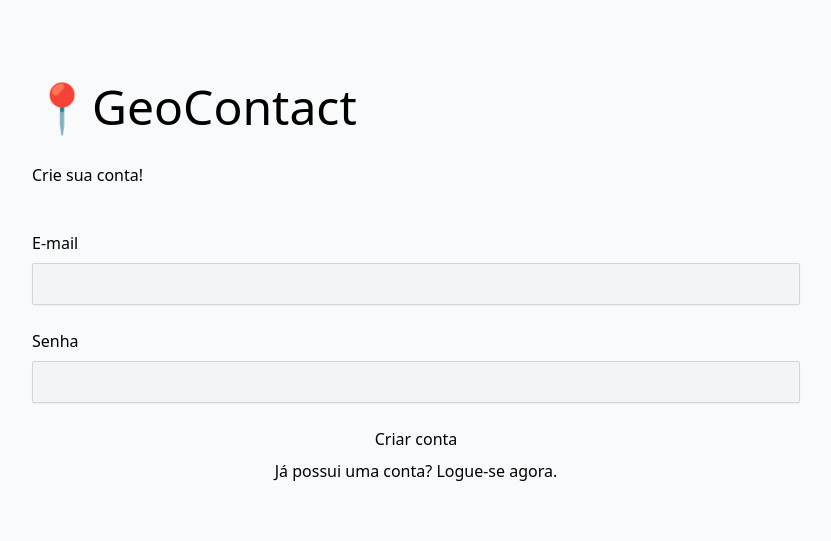
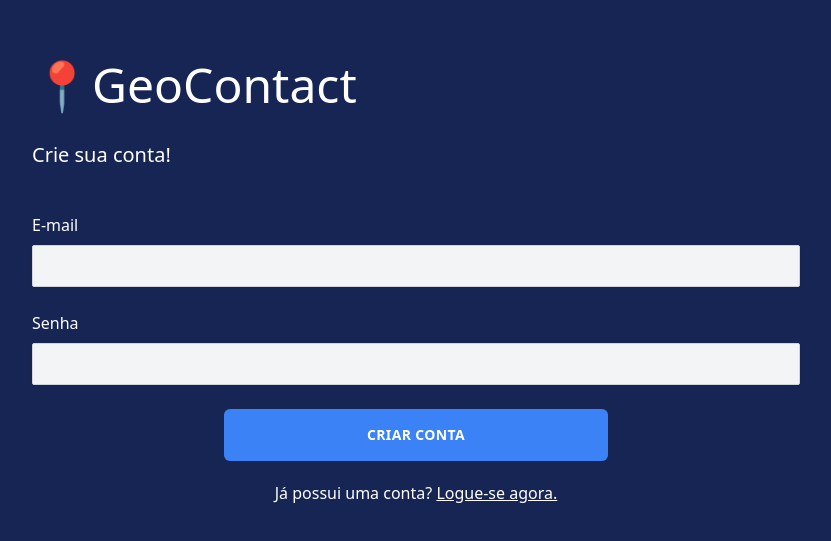
Before and after one commit to miguel-willians/GeoContact, a Next.js app: page /signUp in a window 1280 px wide. Shown: the part 117-658 px from the top of the page, without its empty margins (224-1055 px from the left). Built offline with nearby package versions, Linux system fonts and the light colour scheme.

Commit message:
style: estilizar a página de criação de conta

```diff
--- a/src/pages/SignUp.tsx
+++ b/src/pages/SignUp.tsx
@@ -1,3 +1,7 @@
+"use client";
+import { useRouter } from "next/navigation";
+
+import Button from "@/ui/Button";
 import Form from "@/ui/Form";
 import FormRowVertical from "@/ui/FormRowVertical";
 import Input from "@/ui/Input";
@@ -5,10 +9,17 @@ import Logo from "@/ui/Logo";
 import Link from "next/link";
 
 export default function NewUserForm() {
+  const router = useRouter();
+
+  function handleClick(e: React.MouseEvent<HTMLButtonElement>) {
+    e.preventDefault();
+    router.push("/main");
+  }
+
   return (
-    <main className="min-h-screen grid grid-cols-[48rem] content-center justify-center gap-8 bg-gray-50">
+    <main className="min-h-screen grid grid-cols-[48rem] content-center justify-center gap-8 bg-blue-950 text-white">
       <Logo />
-      <h1>Crie sua conta!</h1>
+      <h1 className="text-xl">Crie sua conta!</h1>
       <Form>
         <FormRowVertical label="E-mail">
           <Input type="email" id="e-mail" autoComplete="username" />
@@ -22,10 +33,15 @@ export default function NewUserForm() {
           />
         </FormRowVertical>
 
-        <div className=" flex flex-col justify-center items-center gap-2 mt-3">
-          <Link href="/main">Criar conta</Link>
+        <div className=" flex flex-col justify-center items-center gap-5 mt-3">
+          <Button type="primary" onClick={handleClick}>
+            Criar Conta
+          </Button>
           <p>
-            Já possui uma conta? <Link href="/">Logue-se agora.</Link>
+            Já possui uma conta?{" "}
+            <Link href="/" className="underline">
+              Logue-se agora.
+            </Link>
           </p>
         </div>
       </Form>
```
